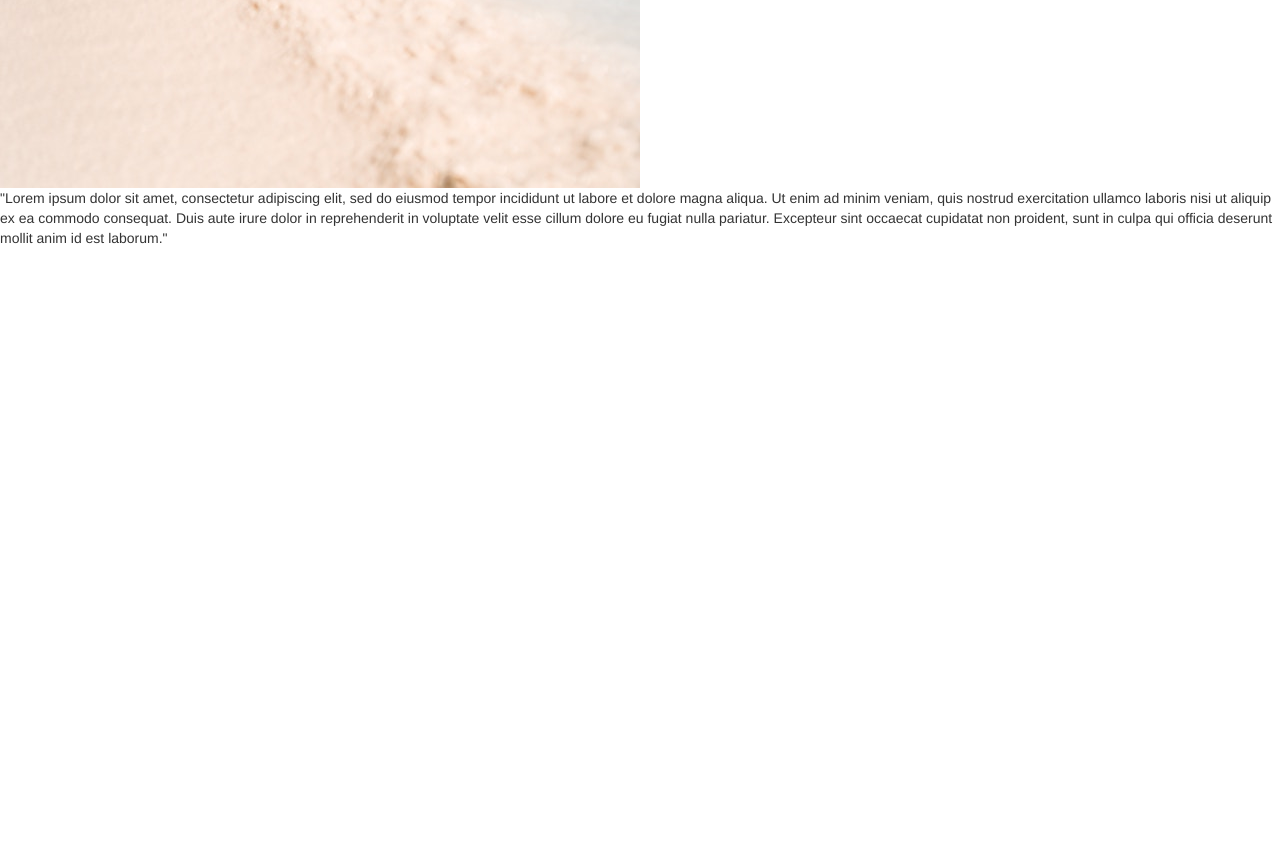
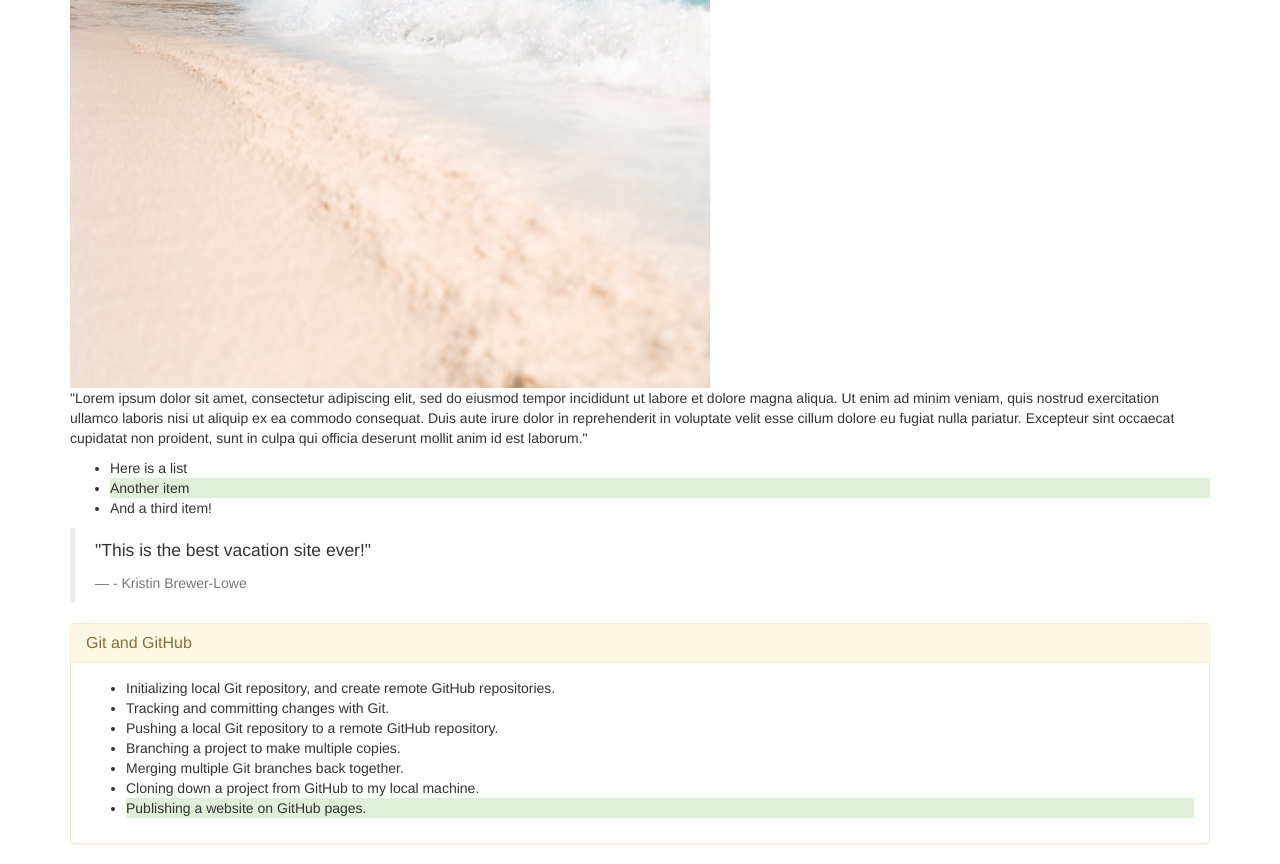
Before and after one commit to TanviCodeLife/Vacation, a plain HTML site: page index.html in a window 1280 px wide. Shown: the part 682-1546 px from the top of the page. Before the commit the page ends 940 px from the top, so only its background shows below. Drawn offline with Linux system fonts and the light colour scheme.

Commit message:
Add Bootstrap elements to html page

```diff
--- a/index.html
+++ b/index.html
@@ -2,16 +2,41 @@
 <html>
   <head>
     <meta charset="utf-8">
-    <link href="css/styles.css" rel="stylesheet" type="text/css">
-    <link rel="stylesheet" href="/css/bootstrap.min.css">
-    <title>Cupcake Shop</title>
+    <link rel="stylesheet" href="css/bootstrap.css">
+    <title>Vacation</title>
   </head>
   <body>
-    <div><h1>Vacation Wishlist</h1></div>
-    <div>
+    <div class="container">
+      <div class="jumbotron">
+        <h1>Vacation Wishlist</h1>
+        <p>This is the wishlist!</p>
+      </div>
       <img src="image/Vacation1.jpg" alt="Vacation">
       <p>"Lorem ipsum dolor sit amet, consectetur adipiscing elit, sed do eiusmod tempor incididunt ut labore et dolore magna aliqua. Ut enim ad minim veniam, quis nostrud exercitation ullamco laboris nisi ut aliquip ex ea commodo consequat. Duis aute irure dolor in reprehenderit in voluptate velit esse cillum dolore eu fugiat nulla pariatur. Excepteur sint occaecat cupidatat non proident, sunt in culpa qui officia deserunt mollit anim id est laborum."</p>
-    </div>
+      <ul>
+        <li>Here is a list</li>
+        <li class="bg-success">Another item</li>
+        <li>And a third item!</li>
+      </ul>
+      <blockquote>
+        <p>"This is the best vacation site ever!"</p>
+        <footer>- Kristin Brewer-Lowe</footer>
+      </blockquote>
+      <div class="panel panel-warning">
+        <div class="panel-heading">
+          <h2 class="panel-title">Git and GitHub</h2>
+        </div>
+      <div class="panel-body">
+       <ul>
+         <li>Initializing local Git repository, and create remote GitHub repositories.</li>
+         <li>Tracking and committing changes with Git.</li>
+         <li>Pushing a local Git repository to a remote GitHub repository.</li>
+         <li>Branching a project to make multiple copies.</li>
+         <li>Merging multiple Git branches back together.</li>
+         <li>Cloning down a project from GitHub to my local machine.</li>
+         <li class="bg-success">Publishing a website on GitHub pages.</li>
+       </ul>
+     </div>
     </div>
   </body>
 </html>
```
